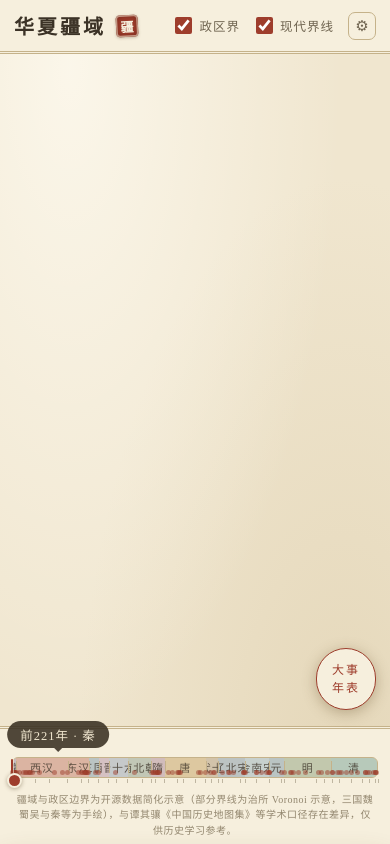
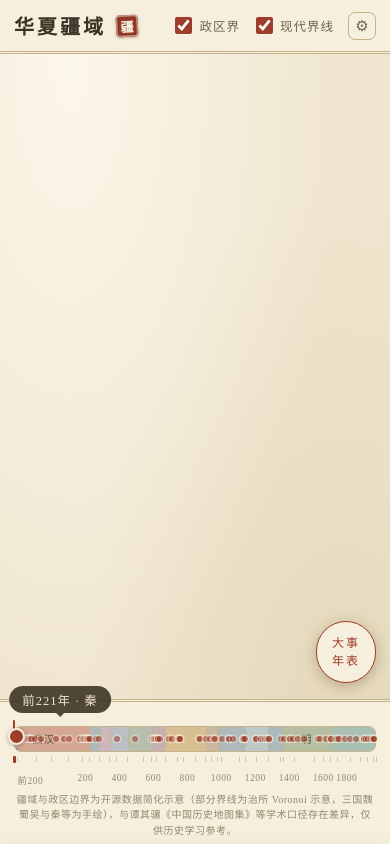
Before and after one commit to banzheshenghuo/dynasty-map, a website built with Vite: page index.html in a window 390 px wide. Built offline with nearby package versions, Linux system fonts and the light colour scheme.

Commit message:
fix: 时间轴点击锚定到所指年份；滑杆交互与样式优化
- 修复点击锚定：分段色条此前拦截 pointerdown（点分段永远跳到时代开头
  而非所点位置），统一为轴级指针逻辑——点击/拖动/触屏均精确锚定所指
  年份，仅事件打点保留独立点击
- 交互升级：滚轮在轴上直接微调年份（停顿后吸附）；桌面悬浮显示虚线
  年份预览；松手吸附时手柄平滑滑动（拖动中关闭过渡）
- 样式：轴加高加大触控目标，手柄圆钮骑在分段带中线（--band-mid 变量
  统一对齐），事件点加纸色描边并放大热区，窄时代段自动隐名（名称留
  title 悬浮），轴下新增年份标尺行；slider 角色 + aria-valuenow

```diff
--- a/src/style.css
+++ b/src/style.css
@@ -306,23 +306,28 @@ body {
   background: var(--paper-light);
 }
 
-#timeline { padding: 16px 20px 4px; }
+#timeline { padding: 18px 22px 6px; }
 
 .tl-axis {
+  /* 分段带中线（自底向上）：手柄圆钮/事件点按此对齐，窄屏换高度时只改这个量 */
+  --band-mid: 28px;
   position: relative;
-  height: 40px;
+  height: 48px;
   cursor: pointer;
-  touch-action: none; /* 横向拖动交给指针逻辑，不滚动页面 */
+  touch-action: none; /* 手势交给指针逻辑，不滚动页面 */
+  user-select: none;
+  -webkit-user-select: none;
 }
-.tl-axis::selection { background: transparent; }
+.tl-axis.dragging { cursor: grabbing; }
+.tl-axis:focus-visible { outline: 2px solid var(--cinnabar); outline-offset: 4px; border-radius: 8px; }
 
 /* 时代分段条：底色为时代主政权色淡化 */
 .tl-segs {
   position: absolute;
-  left: 0; right: 0; top: 14px; bottom: 9px;
+  left: 0; right: 0; top: 10px; bottom: 18px;
   display: flex;
   border: 1px solid var(--line);
-  border-radius: 6px;
+  border-radius: 7px;
   overflow: hidden;
   background: var(--paper-light);
 }
@@ -332,81 +337,120 @@ body {
   align-items: center;
   justify-content: center;
   min-width: 0;
-  overflow: hidden;
   font-size: 11px;
   letter-spacing: 1px;
   white-space: nowrap;
-  color: rgba(59, 50, 38, 0.78);
+  color: rgba(59, 50, 38, 0.8);
   background: var(--seg-color, transparent);
   transition: filter 0.15s;
 }
+.tl-seg span {
+  min-width: 0;
+  overflow: hidden;
+  text-overflow: ellipsis;
+}
+.tl-seg.tiny span { visibility: hidden; } /* 窄段只留色块，名称见 title 悬浮 */
 .tl-seg:not(:first-child)::before {
   content: '';
   position: absolute;
-  left: 0; top: 18%; bottom: 18%;
+  left: 0; top: 16%; bottom: 16%;
   width: 1px;
   background: var(--line);
 }
 .tl-seg:hover { filter: brightness(0.94); }
-.tl-seg.cur { box-shadow: inset 0 -3px 0 rgba(59, 50, 38, 0.35); }
+.tl-seg.cur { box-shadow: inset 0 -3px 0 rgba(59, 50, 38, 0.38); }
+.tl-seg.cur span { font-weight: 600; }
+
+/* 刻度/事件层：默认不拦指针，事件点单独恢复可点 */
+.tl-layer { position: absolute; inset: 0; pointer-events: none; }
 
 /* 断面刻度：吸附落点 */
 .tl-tick {
   position: absolute;
-  bottom: 4px;
+  bottom: 8px;
   width: 1px;
-  height: 4px;
+  height: 5px;
   margin-left: -0.5px;
   background: var(--ink-faint);
-  opacity: 0.55;
+  opacity: 0.4;
 }
 .tl-tick.on {
   width: 3px;
-  height: 6px;
+  height: 7px;
   margin-left: -1.5px;
-  bottom: 3px;
+  bottom: 7px;
+  border-radius: 1px;
   background: var(--cinnabar);
   opacity: 1;
 }
 
-/* 事件打点：朱砂小圆（史=朱），可点击跳转 */
+/* 事件打点：朱砂小圆（史=朱），纸色描边保证在色带上可辨，可点击跳转 */
 .tl-dot {
   position: absolute;
-  bottom: 12px;
-  width: 5px;
-  height: 5px;
-  margin-left: -2.5px;
+  bottom: calc(var(--band-mid) - 3px);
+  width: 6px;
+  height: 6px;
+  margin-left: -3px;
   border-radius: 50%;
   background: var(--cinnabar);
-  opacity: 0.5;
+  opacity: 0.55;
+  box-shadow: 0 0 0 1.5px rgba(246, 238, 217, 0.75);
+  pointer-events: auto;
   cursor: pointer;
   transition: transform 0.12s, opacity 0.12s;
 }
 .tl-dot::after {
   content: '';
   position: absolute;
-  inset: -5px; /* 扩大点按热区 */
+  inset: -6px; /* 扩大点按热区 */
 }
 .tl-dot:hover {
   opacity: 1;
-  transform: scale(1.5);
+  transform: scale(1.55);
 }
 
-/* 手柄：朱砂立杆 + 底部圆钮 */
+/* 悬浮预览：虚线指针 + 小年份签（仅鼠标设备） */
+.tl-ghost {
+  position: absolute;
+  top: 6px;
+  bottom: 2px;
+  width: 0;
+  border-left: 1px dashed rgba(59, 50, 38, 0.35);
+  pointer-events: none;
+  z-index: 2;
+}
+.tl-ghost-year {
+  position: absolute;
+  top: -21px;
+  left: 0;
+  transform: translateX(-50%);
+  padding: 1px 7px;
+  border: 1px solid var(--line);
+  border-radius: 5px;
+  background: rgba(246, 238, 217, 0.92);
+  color: var(--ink-soft);
+  font-size: 10.5px;
+  white-space: nowrap;
+  font-variant-numeric: tabular-nums;
+}
+
+/* 手柄：朱砂立杆 + 骑在分段带上的圆钮；松手吸附时平滑滑动 */
 .tl-handle {
   position: absolute;
-  top: 8px;
+  top: 0;
   bottom: 0;
   width: 0;
   pointer-events: none;
   z-index: 3;
+  transition: left 0.28s cubic-bezier(0.3, 0.7, 0.3, 1);
 }
+.tl-axis.dragging .tl-handle { transition: none; }
 .tl-handle::before {
   content: '';
   position: absolute;
   left: -1px;
-  top: 8px;
-  bottom: 7px;
+  top: 4px;
+  bottom: calc(var(--band-mid) - 5px);
   width: 2px;
   border-radius: 1px;
   background: var(--cinnabar);
@@ -415,10 +459,10 @@ body {
 .tl-handle::after {
   content: '';
   position: absolute;
-  left: -5.5px;
-  bottom: -1px;
-  width: 11px;
-  height: 11px;
+  left: -6.5px;
+  bottom: calc(var(--band-mid) - 6.5px);
+  width: 13px;
+  height: 13px;
   border-radius: 50%;
   background: var(--cinnabar);
   border: 2px solid var(--paper-light);
@@ -439,7 +483,9 @@ body {
   white-space: nowrap;
   font-variant-numeric: tabular-nums;
   pointer-events: none;
+  transition: left 0.28s cubic-bezier(0.3, 0.7, 0.3, 1);
 }
+.tl-axis.dragging .tl-bubble { transition: none; }
 .tl-bubble::after {
   content: '';
   position: absolute;
@@ -450,6 +496,25 @@ body {
   border-top-color: rgba(58, 48, 35, 0.88);
   border-bottom: none;
 }
+
+/* 年份标尺：轴下一行淡墨刻度 */
+.tl-years {
+  position: relative;
+  height: 15px;
+  margin-top: 3px;
+  font-size: 10px;
+  color: var(--ink-faint);
+  letter-spacing: 0.5px;
+  font-variant-numeric: tabular-nums;
+}
+.tl-years i {
+  position: absolute;
+  top: 0;
+  transform: translateX(-50%);
+  font-style: normal;
+}
+.tl-years i:first-child { transform: none; }
+.tl-years i:last-child { transform: translateX(-100%); }
 
 .disclaimer {
   text-align: center;
@@ -492,10 +557,12 @@ body {
 
   #map { flex: 1; min-height: 0; }
 
-  /* 时间轴：贴边留白收窄，气泡不遮触控目标 */
-  #timeline { padding: 14px 12px 2px; }
-  .tl-axis { height: 44px; }
+  /* 时间轴：贴边留白收窄、轴加高放大触控目标 */
+  #timeline { padding: 14px 14px 2px; }
+  .tl-axis { height: 54px; --band-mid: 31px; }
+  .tl-seg { font-size: 10.5px; }
   .tl-bubble { font-size: 12.5px; padding: 4px 13px; }
+  .tl-years { height: 14px; font-size: 9.5px; }
 
   .disclaimer {
     font-size: 10px;
--- a/src/timeline.js
+++ b/src/timeline.js
@@ -1,13 +1,20 @@
-// 时间轴：连续拖动 + 释放/停顿 250ms 吸附最近断面；时代分段底色 + 事件打点。
-// 位置 ↔ 年份线性映射（range.from..range.to），拖动中气泡实时读数
+// 时间轴：点击/拖动锚定所指年份 + 滚轮微调，释放或停顿 250ms 吸附最近断面；
+// 时代分段底色 + 断面刻度 + 事件打点。位置↔年份线性映射（range.from..range.to），
+// 拖动中气泡实时读数，桌面端悬浮另有虚线年份预览
 export const yearLabel = y => (y < 0 ? `前${-y}年` : `${y}年`);
 
-const DRAG_PAUSE_MS = 250; // 拖动停顿多久即提前换断面（ grilled 定值）
+const DRAG_PAUSE_MS = 250; // 拖动停顿多久即提前换断面（grilled 定值）
+
+const hexA = (hex, a) => {
+  const n = parseInt(hex.slice(1), 16);
+  return `rgba(${(n >> 16) & 255}, ${(n >> 8) & 255}, ${n & 255}, ${a})`;
+};
 
 export function createTimeline(container, { range, eras, snapshots, events, onSnap, onEvent }) {
   const span = range.to - range.from;
   const pctOf = year => ((year - range.from) / span) * 100;
   const yearAtPct = pct => range.from + (pct / 100) * span;
+  const clampYear = y => Math.min(range.to, Math.max(range.from, y));
   const eraOf = year => eras.find(e => year >= e.from && year < e.to) || eras[eras.length - 1];
   const nearestIdx = year => {
     let best = 0, bd = Infinity;
@@ -18,74 +25,92 @@ export function createTimeline(container, { range, eras, snapshots, events, onSn
     return best;
   };
 
-  // ── DOM：分段条 + 断面刻 + 事件点 + 手柄气泡 ────────────────
+  // 年份标尺：挑步长使标签 ≤10 个（公元 0 年不存在，跳过）
+  const yearTicks = (() => {
+    for (const step of [100, 200, 500, 1000]) {
+      const list = [];
+      for (let k = Math.ceil(range.from / step); k * step <= range.to; k++) {
+        if (k * step !== 0) list.push(k * step);
+      }
+      if (list.length <= 10) return list;
+    }
+    return [];
+  })();
+
   container.innerHTML = `
-    <div class="tl-axis">
-      <div class="tl-segs"></div>
-      <div class="tl-ticks"></div>
-      <div class="tl-dots"></div>
+    <div class="tl-axis" role="slider" tabindex="0"
+      aria-label="历史时间轴：点击或拖动选择年份，滚轮微调"
+      aria-valuemin="${range.from}" aria-valuemax="${range.to}" aria-valuenow="${range.from}">
+      <div class="tl-segs">${eras
+        .map(e => {
+          const w = pctOf(e.to) - pctOf(e.from);
+          return `<div class="tl-seg" data-era="${e.name}" title="${e.name}（${yearLabel(e.from)}—${yearLabel(e.to)}）"
+            style="flex:0 0 ${w}%; --seg-color:${hexA(e.color, 0.42)}"><span>${e.name}</span></div>`;
+        })
+        .join('')}</div>
+      <div class="tl-layer">
+        <div class="tl-ticks">${snapshots
+          .map(s => `<i class="tl-tick" style="left:${pctOf(s.year)}%"></i>`)
+          .join('')}</div>
+        <div class="tl-dots">${events
+          .map(
+            (e, i) =>
+              `<i class="tl-dot" data-i="${i}" style="left:${pctOf(e.year)}%" title="${e.yearLabel} ${e.title}"></i>`
+          )
+          .join('')}</div>
+      </div>
+      <div class="tl-ghost" hidden><span class="tl-ghost-year"></span></div>
       <div class="tl-handle"><div class="tl-bubble"></div></div>
-    </div>`;
+    </div>
+    <div class="tl-years">${yearTicks
+      .map(y => `<i style="left:${pctOf(y)}%">${y < 0 ? '前' + -y : y}</i>`)
+      .join('')}</div>`;
 
   const axis = container.querySelector('.tl-axis');
   const segsEl = container.querySelector('.tl-segs');
   const handle = container.querySelector('.tl-handle');
   const bubble = container.querySelector('.tl-bubble');
+  const ghostEl = container.querySelector('.tl-ghost');
+  const ghostYear = container.querySelector('.tl-ghost-year');
+  const tickEls = Array.from(container.querySelectorAll('.tl-tick'));
+  const segEls = Array.from(segsEl.querySelectorAll('.tl-seg'));
 
-  const hexA = (hex, a) => {
-    const n = parseInt(hex.slice(1), 16);
-    return `rgba(${(n >> 16) & 255}, ${(n >> 8) & 255}, ${n & 255}, ${a})`;
-  };
-
-  segsEl.innerHTML = eras
-    .map(e => {
-      const w = pctOf(e.to) - pctOf(e.from);
-      return `<div class="tl-seg" data-era="${e.name}" title="${e.name}（${yearLabel(e.from)}起）"
-        style="flex:0 0 ${w}%; --seg-color:${hexA(e.color, 0.34)}">${e.name}</div>`;
-    })
-    .join('');
-  segsEl.querySelectorAll('.tl-seg').forEach(el =>
-    el.addEventListener('click', ev => {
-      ev.stopPropagation();
-      // 点分段跳到该时代首个断面（拖拽已由 axis pointerdown 接管，这里是纯点击）
-      const era = eras.find(e => e.name === el.dataset.era);
-      if (era) snapTo(nearestIdx(era.from + (era.to - era.from) * 0.02), true);
-    })
-  );
-
-  const ticksEl = container.querySelector('.tl-dots');
-  ticksEl.innerHTML =
-    snapshots.map(s => `<i class="tl-tick" style="left:${pctOf(s.year)}%"></i>`).join('') +
-    events
-      .map(
-        (e, i) =>
-          `<i class="tl-dot" data-i="${i}" style="left:${pctOf(e.year)}%" title="${e.yearLabel} ${e.title}"></i>`
-      )
-      .join('');
-  const tickEls = Array.from(ticksEl.querySelectorAll('.tl-tick'));
-  ticksEl.querySelectorAll('.tl-dot').forEach(el =>
+  container.querySelectorAll('.tl-dot').forEach(el =>
     el.addEventListener('click', ev => {
       ev.stopPropagation();
       onEvent(events[Number(el.dataset.i)]);
     })
   );
 
-  // ── 指针交互：axis 级 pointerdown 捕获，拖动连续读数 ─────────
+  // 窄时代段只留色块（名称藏进 title），随布局宽度实时判定
+  new ResizeObserver(() =>
+    segEls.forEach(el => el.classList.toggle('tiny', el.offsetWidth < 46))
+  ).observe(segsEl);
+
   let dragging = false;
   let pauseTimer = null;
   let lastTickOn = -1;
+  const canHover = window.matchMedia('(hover: hover) and (pointer: fine)').matches;
+
+  const shortYear = y => (y < 0 ? `前${Math.round(-y)}` : String(Math.round(y)));
 
   function setHandle(year) {
     const p = Math.min(100, Math.max(0, pctOf(year)));
     handle.style.left = p + '%';
     // 气泡贴手柄但不出轴两端
     const w = axis.clientWidth;
-    const px = Math.min(w - 46, Math.max(46, (p / 100) * w));
-    bubble.style.left = px + 'px';
+    bubble.style.left = Math.min(w - 46, Math.max(46, (p / 100) * w)) + 'px';
     bubble.textContent = `${yearLabel(Math.round(year))} · ${eraOf(year).name}`;
-    segsEl.querySelectorAll('.tl-seg').forEach(el =>
-      el.classList.toggle('cur', el.dataset.era === eraOf(year).name)
-    );
+    segEls.forEach(el => el.classList.toggle('cur', el.dataset.era === eraOf(year).name));
+    axis.setAttribute('aria-valuenow', String(Math.round(year)));
+    axis.setAttribute('aria-valuetext', `${yearLabel(Math.round(year))} ${eraOf(year).name}`);
+  }
+
+  // 断面刻度落点高亮
+  function markSnap(idx) {
+    if (lastTickOn >= 0) tickEls[lastTickOn]?.classList.remove('on');
+    tickEls[idx]?.classList.add('on');
+    lastTickOn = idx;
   }
 
   function snapTo(idx) {
@@ -97,40 +122,13 @@ export function createTimeline(container, { range, eras, snapshots, events, onSn
     onSnap(s, idx);
   }
 
-  // 断面刻度落点高亮
-  function markSnap(idx) {
-    if (lastTickOn >= 0) tickEls[lastTickOn]?.classList.remove('on');
-    tickEls[idx]?.classList.add('on');
-    lastTickOn = idx;
-  }
-
   const yearFromEvent = e => {
     const r = axis.getBoundingClientRect();
     return yearAtPct(((e.clientX - r.left) / r.width) * 100);
   };
 
-  axis.addEventListener('pointerdown', e => {
-    if (e.target.closest('.tl-dot') || e.target.closest('.tl-seg')) return;
-    dragging = true;
-    // 指针已失活（如合成事件/极端时序）时捕获会抛错，防御后仍可拖动
-    try { axis.setPointerCapture(e.pointerId); } catch { /* 无捕获，靠 window 级事件兜底 */ }
-    moveTo(yearFromEvent(e));
-  });
-  axis.addEventListener('pointermove', e => {
-    if (!dragging) return;
-    moveTo(yearFromEvent(e));
-  });
-  const endDrag = () => {
-    if (!dragging) return;
-    dragging = false;
-    const cur = yearAtPct(Number(handle.style.left.slice(0, -1)));
-    snapTo(nearestIdx(cur));
-  };
-  axis.addEventListener('pointerup', endDrag);
-  axis.addEventListener('pointercancel', endDrag);
-
   function moveTo(year) {
-    const y = Math.min(range.to, Math.max(range.from, year));
+    const y = clampYear(year);
     setHandle(y);
     // 拖动停顿 DRAG_PAUSE_MS 即提前换最近断面；释放时立即吸附
     clearTimeout(pauseTimer);
@@ -141,9 +139,54 @@ export function createTimeline(container, { range, eras, snapshots, events, onSn
     }, DRAG_PAUSE_MS);
   }
 
+  axis.addEventListener('pointerdown', e => {
+    if (e.target.closest('.tl-dot')) return; // 事件点自成点击目标，不参与拖动
+    dragging = true;
+    axis.classList.add('dragging');
+    ghostEl.hidden = true;
+    // 指针已失活（合成事件/极端时序）时捕获会抛错，防御后仍可拖动
+    try { axis.setPointerCapture(e.pointerId); } catch { }
+    moveTo(yearFromEvent(e)); // 点击立即锚定到所指年份
+  });
+  axis.addEventListener('pointermove', e => {
+    if (dragging) {
+      moveTo(yearFromEvent(e));
+      return;
+    }
+    // 桌面悬浮：虚线年份预览（非断面、无副作用）
+    if (canHover && e.pointerType === 'mouse') {
+      const y = clampYear(yearFromEvent(e));
+      ghostEl.hidden = false;
+      ghostEl.style.left = Math.min(100, Math.max(0, pctOf(y))) + '%';
+      ghostYear.textContent = shortYear(y);
+    }
+  });
+  axis.addEventListener('pointerleave', () => { ghostEl.hidden = true; });
+  const endDrag = () => {
+    if (!dragging) return;
+    dragging = false;
+    axis.classList.remove('dragging');
+    ghostEl.hidden = true;
+    snapTo(nearestIdx(yearAtPct(parseFloat(handle.style.left) || 0)));
+  };
+  axis.addEventListener('pointerup', endDrag);
+  axis.addEventListener('pointercancel', endDrag);
+
+  // 滚轮在轴上直接微调年份（向下/向右 = 时间后移），停顿后吸附
+  axis.addEventListener(
+    'wheel',
+    e => {
+      e.preventDefault();
+      const unit = e.deltaMode === 1 ? 16 : 1;
+      const d = (Math.abs(e.deltaY) >= Math.abs(e.deltaX) ? e.deltaY : e.deltaX) * unit;
+      const cur = yearAtPct(parseFloat(handle.style.left) || 0);
+      moveTo(clampYear(cur + d * (span / axis.clientWidth) * 1.2));
+    },
+    { passive: false }
+  );
+
   return {
-    setSnap: idx => snapTo(idx),
-    setYear: year => setHandle(year),
+    setSnap: snapTo,
   };
 }
 
```
Also changed, not shown: README.md.
